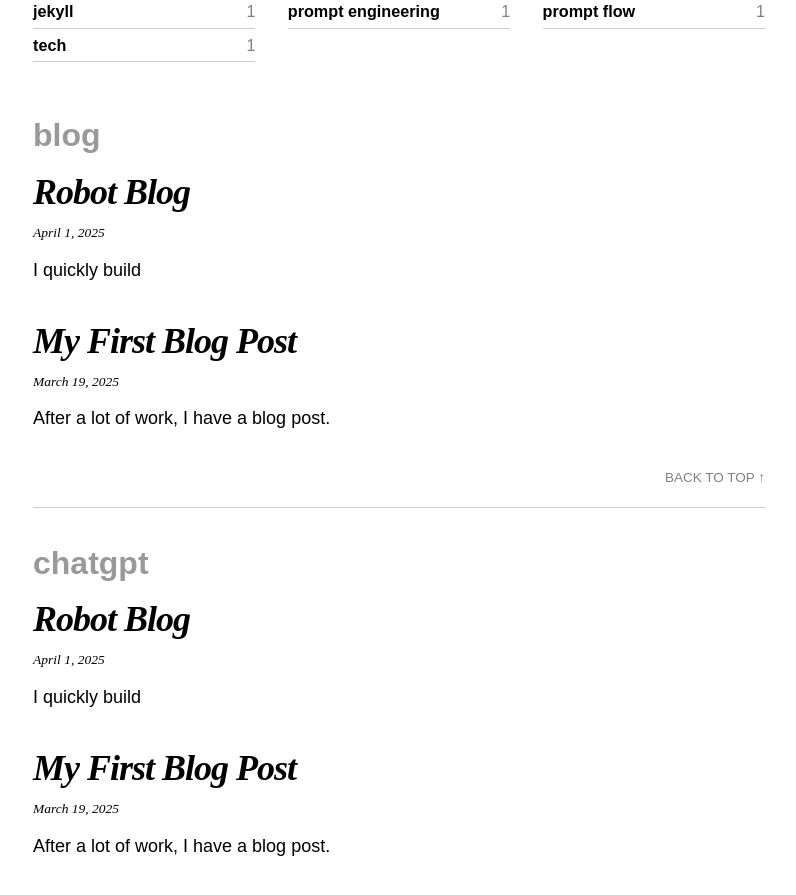
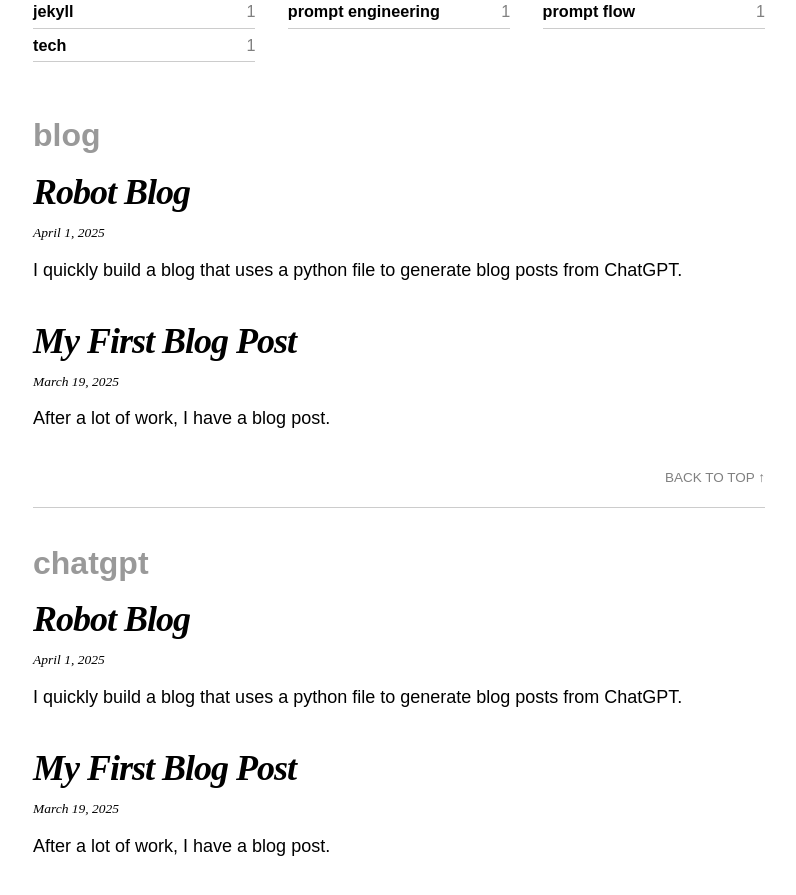
Before and after one commit to tsgillam/funitureworld, a Jekyll site: the page built from docs/categories.md, in a window 1280 px wide and 900 px high, scrolled down 506 px. Shown: the top 895 px of the window, without its empty margins (241-1037 px from the left). Built offline with Jekyll 4.4.1, drawn with Linux system fonts in a browser that asks for light colours; nearby versions of some CDN libraries; some of the changed text lies outside the part shown.

Commit message:
Update 2025-04-01-robot-blog.md

```diff
--- a/_posts/2025-04-01-robot-blog.md
+++ b/_posts/2025-04-01-robot-blog.md
@@ -5,7 +5,7 @@ date: 2025-04-01
 author: "Tom Gillam"
 categories: [blog, chatgpt, prompt engineering, prompt flow]
 tags: [chatgpt, prompt engineering, blog]
-excerpt: "I quickly build"
+excerpt: "I quickly build a blog that uses a python file to generate blog posts from ChatGPT."
 image:
   path: assets/images/funiture_robot_blog.jpg
   caption: "Building a simple AI generated blog."
```
